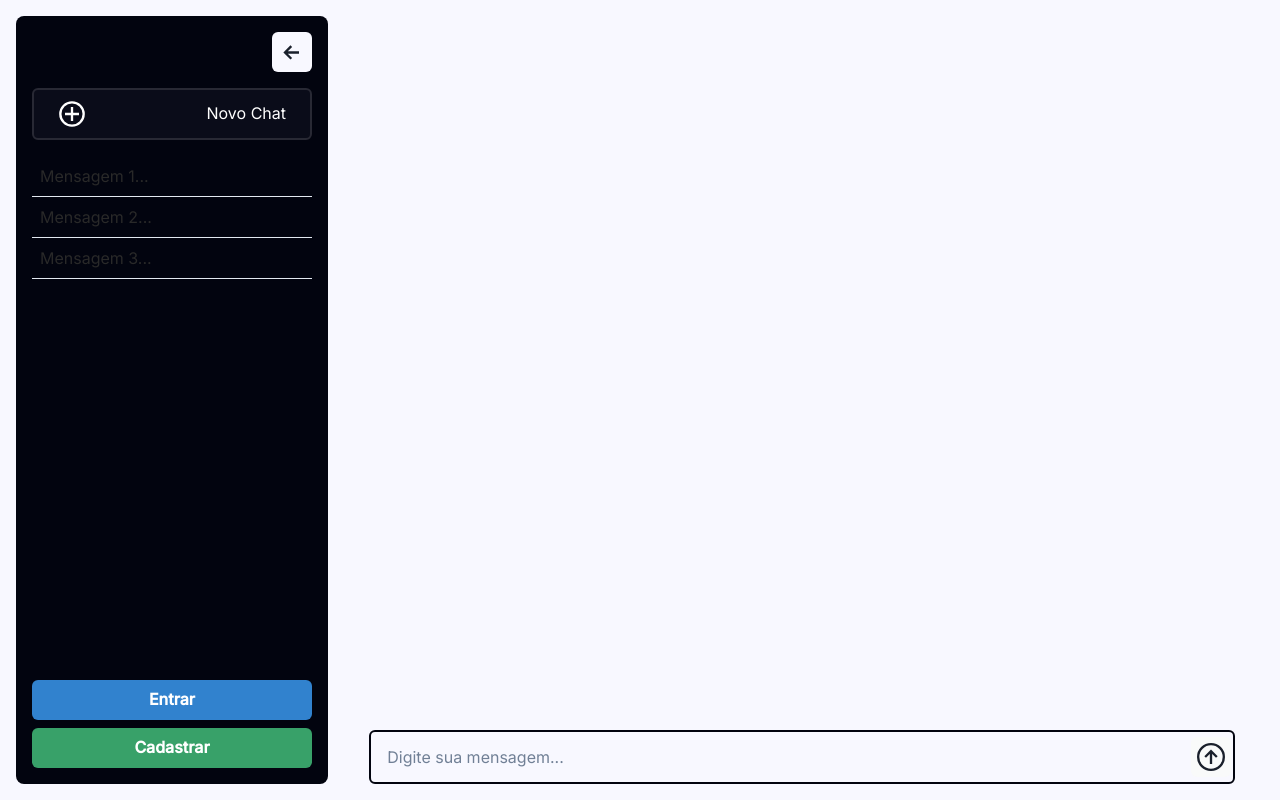
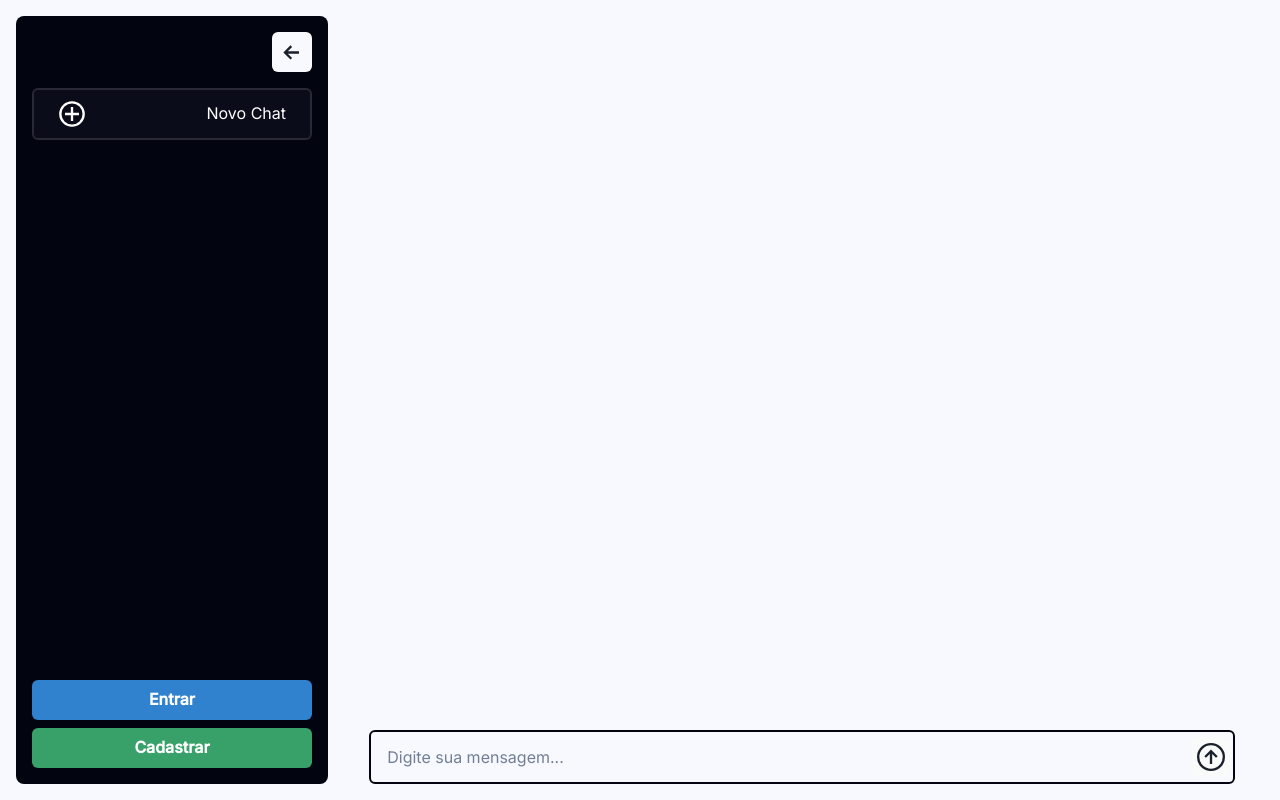
Before and after one commit to santanawesley/auramind-front-end-challenge, a Next.js app in the folder chat-app/: page / in a window 1280 px wide. Built offline with nearby package versions, Linux system fonts and the light colour scheme.

Commit message:
Automating the Title Menu in the Sidebar and New Chat

```diff
--- /dev/null
+++ b/chat-app/src/components/atoms/ItemMenu.tsx
@@ -0,0 +1,24 @@
+import { Box, Text } from "@chakra-ui/react";
+
+interface ItemMenuProps {
+  title: string;
+  id: string;
+  idClicked: (id: string) => void;
+}
+
+const ItemMenu: React.FC<ItemMenuProps> = ({ title, id, idClicked }) => {
+  return (
+    <Box
+      p="2"
+      borderBottom="1px solid"
+      borderColor="gray.200"
+      id={id}
+      cursor="pointer"
+      onClick={() => idClicked(id)}
+    >
+      <Text>{title}</Text>
+    </Box>
+  );
+};
+
+export default ItemMenu;
--- a/chat-app/src/components/atoms/MessagesTitles.tsx
+++ /dev/null
@@ -1,15 +0,0 @@
-import { Box, Text } from "@chakra-ui/react";
-
-interface MessagesTitlesProps {
-  title: string;
-}
-
-const MessagesTitles: React.FC<MessagesTitlesProps> = ({ title }) => {
-  return (
-    <Box p="2" borderBottom="1px solid" borderColor="gray.200">
-      <Text>{title}</Text>
-    </Box>
-  );
-};
-
-export default MessagesTitles;
--- a/chat-app/src/components/organisms/ChatList.tsx
+++ b/chat-app/src/components/organisms/ChatList.tsx
@@ -1,18 +1,29 @@
 import { Box } from "@chakra-ui/react";
 
-import MessagesTitles from "@/components/atoms/MessagesTitles";
+import ItemMenu from "@/components/atoms/ItemMenu";
 
-const chats = [
-  { id: 1, title: "Mensagem 1..." },
-  { id: 2, title: "Mensagem 2..." },
-  { id: 3, title: "Mensagem 3..." },
-];
+import { useAuth } from "@/contexts/AuthContext";
 
 const ChatList: React.FC = () => {
+  const { user, changeConversation } = useAuth();
+
+  const chatsTitles = user?.conversations
+    ?.filter((conversation) => conversation.title)
+    .map((conversation) => ({
+      id: conversation.id,
+      title: conversation.title,
+    }))
+    .reverse();
+
   return (
     <Box overflowY="auto" h="full" w="full">
-      {chats.map((chat) => (
-        <MessagesTitles key={chat.id} title={chat.title} />
+      {chatsTitles?.map((chat) => (
+        <ItemMenu
+          key={chat.id}
+          title={chat.title}
+          idClicked={changeConversation}
+          id={chat.id}
+        />
       ))}
     </Box>
   );
--- a/chat-app/src/components/organisms/ChatWindow.tsx
+++ b/chat-app/src/components/organisms/ChatWindow.tsx
@@ -3,8 +3,8 @@ import { Box, Flex } from "@chakra-ui/react";
 
 import MessageInput from "@/components/molecules/MessageInput";
 import ViewingMessages from "@/components/organisms/ViewingMessages";
+
 import { getAIResponse } from "@/utils/aiSimulator";
-
 import { useAuth } from "@/contexts/AuthContext";
 import { Conversation, Message } from "@/types";
 
@@ -13,7 +13,7 @@ type ChatWindowProps = {
 };
 
 const ChatWindow: React.FC<ChatWindowProps> = ({ isSidebarExpanded }) => {
-  const { user, updateConversations } = useAuth();
+  const { user, updateConversations, idToChangeConversation } = useAuth();
 
   const [conversations, setConversations] = useState<Conversation[]>([]);
   const [currentConversationId, setCurrentConversationId] = useState<
@@ -25,16 +25,26 @@ const ChatWindow: React.FC<ChatWindowProps> = ({ isSidebarExpanded }) => {
     const savedConversations = user?.conversations;
     if (savedConversations?.length) {
       setConversations(savedConversations);
-      setCurrentConversationId(
-        savedConversations ? savedConversations[0].id : null
-      );
     }
-    if (!user) setConversations([]);
-    if (!user) setCurrentConversationId(null);
+    if (!user) {
+      setConversations([]);
+      setCurrentConversationId(null);
+    }
   }, [user]);
 
   useEffect(() => {
     updateConversations(conversations);
+  }, [conversations]);
+
+  useEffect(() => {
+    setCurrentConversationId(idToChangeConversation);
+  }, [idToChangeConversation]);
+
+  useEffect(() => {
+    // Atualiza a conversa atual quando uma nova conversa for adicionada
+    if (conversations.length && currentConversationId === null) {
+      setCurrentConversationId(conversations[conversations.length - 1].id);
+    }
   }, [conversations]);
 
   const truncate = (str: string, length: number) => {
--- a/chat-app/src/components/organisms/Sidebar.tsx
+++ b/chat-app/src/components/organisms/Sidebar.tsx
@@ -1,26 +1,30 @@
 import { useEffect, useState } from "react";
 import { Box } from "@chakra-ui/react";
+import { GrAddCircle } from "react-icons/gr";
 
 import Button from "@/components/atoms/Button";
 import ChatList from "@/components/organisms/ChatList";
 import SidebarToggle from "@/components/molecules/SidebarToggle";
 import AuthButtons from "@/components/organisms/AuthButton";
-import { GrAddCircle } from "react-icons/gr";
+
+import { useAuth } from "@/contexts/AuthContext";
 
 interface SidebarProps {
   isSidebarExpanded: (isExpanded: boolean) => void;
 }
 
 const Sidebar: React.FC<SidebarProps> = ({ isSidebarExpanded }) => {
+  const { changeConversation } = useAuth();
+
   const [isExpanded, setIsExpanded] = useState(true);
+
+  useEffect(() => {
+    isSidebarExpanded(isExpanded);
+  }, [isExpanded]);
 
   const toggleSidebar = () => {
     setIsExpanded(!isExpanded);
   };
-
-  useEffect(() => {
-    isSidebarExpanded(isExpanded);
-  }, [isExpanded]);
 
   return (
     <Box
@@ -54,6 +58,7 @@ const Sidebar: React.FC<SidebarProps> = ({ isSidebarExpanded }) => {
           borderWidth={isExpanded ? "2px" : "0"}
           p={isExpanded ? "6" : "0"}
           fontWeight="normal"
+          onClick={() => changeConversation(null)}
         >
           <Box as={GrAddCircle} />
           {isExpanded && "Novo Chat"}
--- a/chat-app/src/components/organisms/ViewingMessages.tsx
+++ b/chat-app/src/components/organisms/ViewingMessages.tsx
@@ -51,7 +51,6 @@ const ViewingMessages: React.FC<ViewingMessagesProps> = ({
 
   useEffect(() => {
     scrollToBottom();
-    console.log("messages em lugar importante = ", messages);
   }, [messages]);
 
   return (
--- a/chat-app/src/contexts/AuthContext.tsx
+++ b/chat-app/src/contexts/AuthContext.tsx
@@ -14,6 +14,8 @@ interface AuthContextType {
   login: (email: string, password: string) => boolean;
   logout: () => void;
   updateConversations: (conversations: Conversation[]) => void;
+  changeConversation: (id: string | null) => void;
+  idToChangeConversation: string | null;
 }
 
 interface AuthProviderProps {
@@ -24,6 +26,9 @@ const AuthContext = createContext<AuthContextType | undefined>(undefined);
 
 export const AuthProvider: React.FC<AuthProviderProps> = ({ children }) => {
   const [user, setUser] = useState<User | null>(null);
+  const [idToChangeConversation, setIdToChangeConversation] = useState<
+    string | null
+  >(null);
 
   useEffect(() => {
     const authenticatedUserEmail = localStorage.getItem(
@@ -99,9 +104,21 @@ export const AuthProvider: React.FC<AuthProviderProps> = ({ children }) => {
     }
   };
 
+  const changeConversation = (idToChangeConversation: string | null) => {
+    setIdToChangeConversation(idToChangeConversation);
+  };
+
   return (
     <AuthContext.Provider
-      value={{ user, register, login, logout, updateConversations }}
+      value={{
+        user,
+        register,
+        login,
+        logout,
+        updateConversations,
+        changeConversation,
+        idToChangeConversation,
+      }}
     >
       {children}
     </AuthContext.Provider>
```
